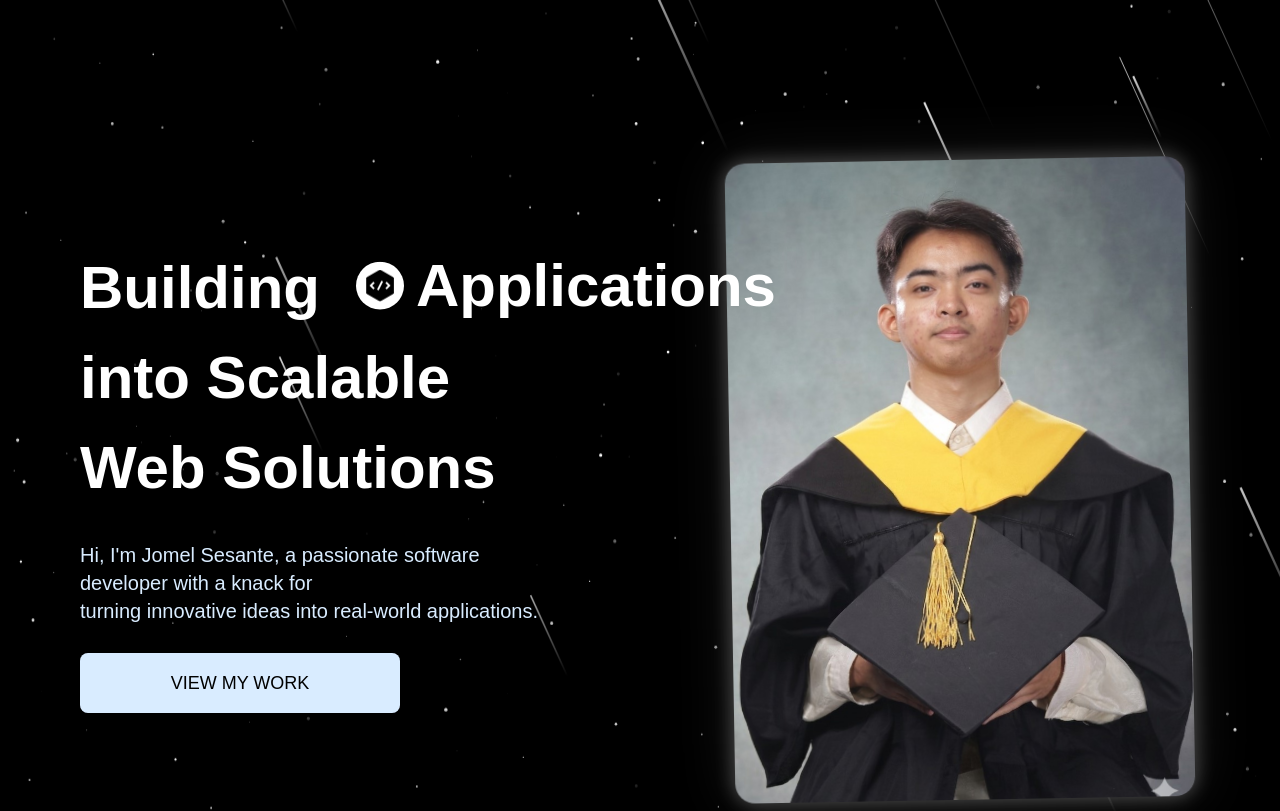
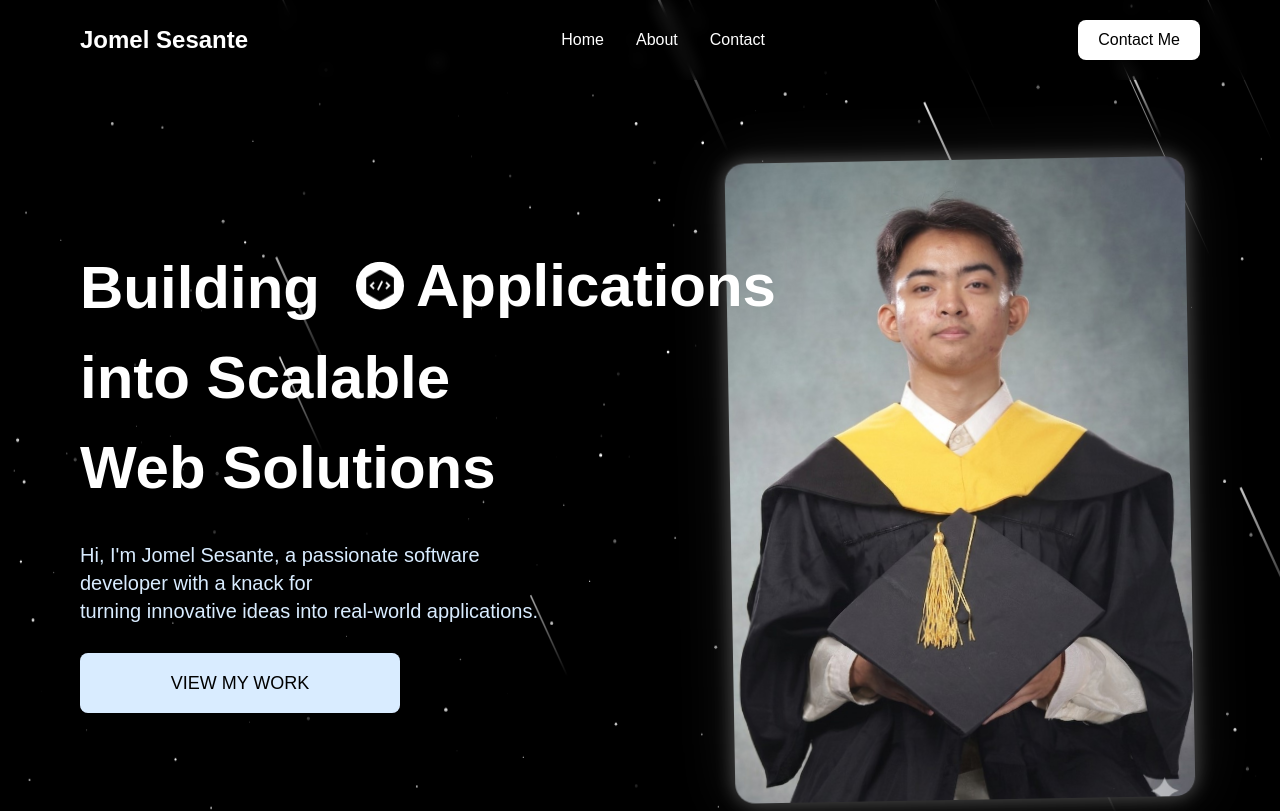
Before and after one commit to Sesante1/myPortfolio, a React (Vite) app in the folder frontend/: page / in a window 1280 px wide. Shown: the top 811 px of the page. Built offline with nearby package versions, Linux system fonts and the light colour scheme; a web font is replaced by a local one.

Commit message:
Added Navbar

```diff
--- a/frontend/src/App.jsx
+++ b/frontend/src/App.jsx
@@ -3,12 +3,14 @@ import Hero from "./sections/Hero";
 import CustomCursor from "./components/CustomCursor";
 import AboutMe from "./sections/AboutMe";
 import Contact from "./sections/Contact";
+import NavBar from "./components/NavBar";
 
 const App = () => {
   return (
     <>
       <CustomCursor />
 
+      <NavBar />
       <Hero />
       <AboutMe />
       <Contact />
--- /dev/null
+++ b/frontend/src/components/NavBar.jsx
@@ -0,0 +1,54 @@
+import React from "react";
+import { useState, useEffect } from "react";
+
+const NavBar = () => {
+  const [scrolled, setScrolled] = useState(false);
+
+  useEffect(() => {
+    const handleScroll = () => {
+      const isScrolled = window.scrollY > 50;
+      setScrolled(true);
+    };
+
+    window.addEventListener("scroll", handleScroll);
+
+    return () => {
+      window.removeEventListener("scroll", handleScroll);
+    };
+  }, []);
+
+  return (
+    <header className={`navbar ${scrolled ? "scrolled" : "not-scrolled"}`}>
+      <div className="inner">
+        <a className="logo" href="#hero">
+          Jomel Sesante
+        </a>
+
+        <nav className="desktop">
+          <ul>
+            <li className="group">
+              <a href="#home">Home</a>
+              <span className="underline"></span>
+            </li>
+            <li className="group">
+              <a href="#about">About</a>
+              <span className="underline"></span>
+            </li>
+            <li className="group">
+              <a href="#contact">Contact</a>
+              <span className="underline"></span>
+            </li>
+          </ul>
+        </nav>
+
+        <a href="#contact" className="contact-btn group">
+          <div className="inner">
+            <span>Contact Me</span>
+          </div>
+        </a>
+      </div>
+    </header>
+  );
+};
+
+export default NavBar;
--- a/frontend/src/index.css
+++ b/frontend/src/index.css
@@ -109,7 +109,7 @@ section {
     @apply fixed w-full left-1/2 py-5 px-5 md:px-20 -translate-x-1/2 z-100 transition-all duration-300 ease-in-out;
 
     &.scrolled {
-      @apply top-0 bg-black;
+      @apply top-0 bg-black/10 backdrop-blur-sm;
     }
 
     &.not-scrolled {
@@ -121,7 +121,7 @@ section {
     }
 
     .logo {
-      @apply text-white-50 text-xl md:text-2xl font-semibold transition-transform duration-300 hover:scale-105;
+      @apply text-white text-xl md:text-2xl font-semibold transition-transform duration-300 hover:scale-105;
     }
 
     nav.desktop {
@@ -131,7 +131,7 @@ section {
         @apply flex space-x-8;
 
         li {
-          @apply text-white-50 relative;
+          @apply text-white relative;
 
           span {
             @apply transition-colors duration-300 hover:text-white;
--- a/frontend/src/sections/FeaturedProjects.jsx
+++ b/frontend/src/sections/FeaturedProjects.jsx
@@ -0,0 +1,9 @@
+import React from 'react'
+
+const FeaturedProjects = () => {
+  return (
+    <div>FeaturedProjects</div>
+  )
+}
+
+export default FeaturedProjects
```
